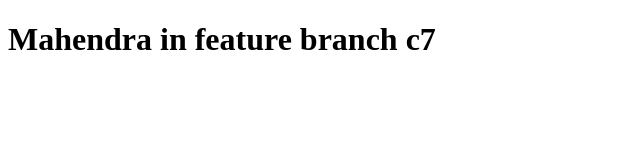
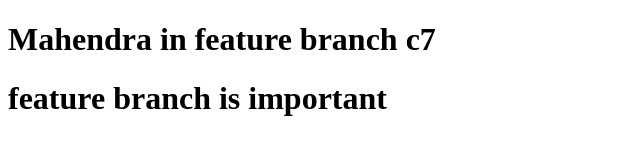
Before and after one commit to RajputMahendra123/demoFile, a plain HTML site: page index.html in a window 1280 px wide. Shown: the whole page, without its empty margins (0-640 px from the left). Drawn offline with Linux system fonts and the light colour scheme.

```diff
--- a/index.html
+++ b/index.html
@@ -8,5 +8,6 @@
 </head>
 <body>
     <h1>Mahendra in feature branch c7</h1>
+    <h1>feature branch is important</h1>
 </body>
 </html>
```
